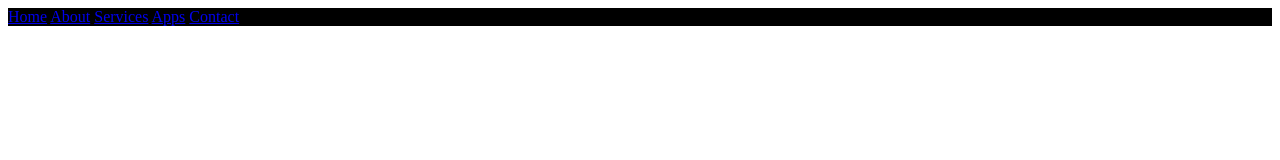
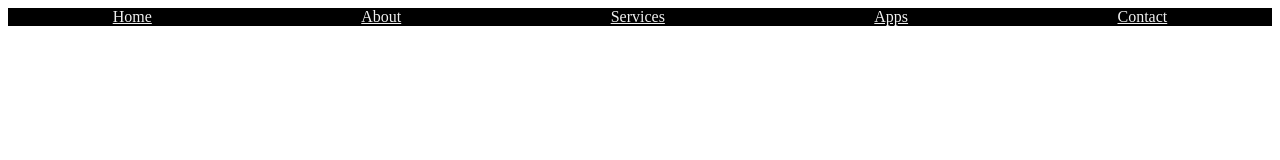
Before and after one commit to srecind645/Foundations-Web-Development-, a plain HTML site: page twin feats/index.html in a window 1280 px wide. Drawn offline with Linux system fonts and the light colour scheme.

Commit message:
flex settings

```diff
--- a/twin feats/css/standard.css
+++ b/twin feats/css/standard.css
@@ -1,4 +1,9 @@
 nav{
     background-color: black;
-    color: white;
+    display:flex;
+    justify-content: space-around;
 }
+a{
+    color: #f0f0f0;
+    text-decoration: space-around;
+}
```
